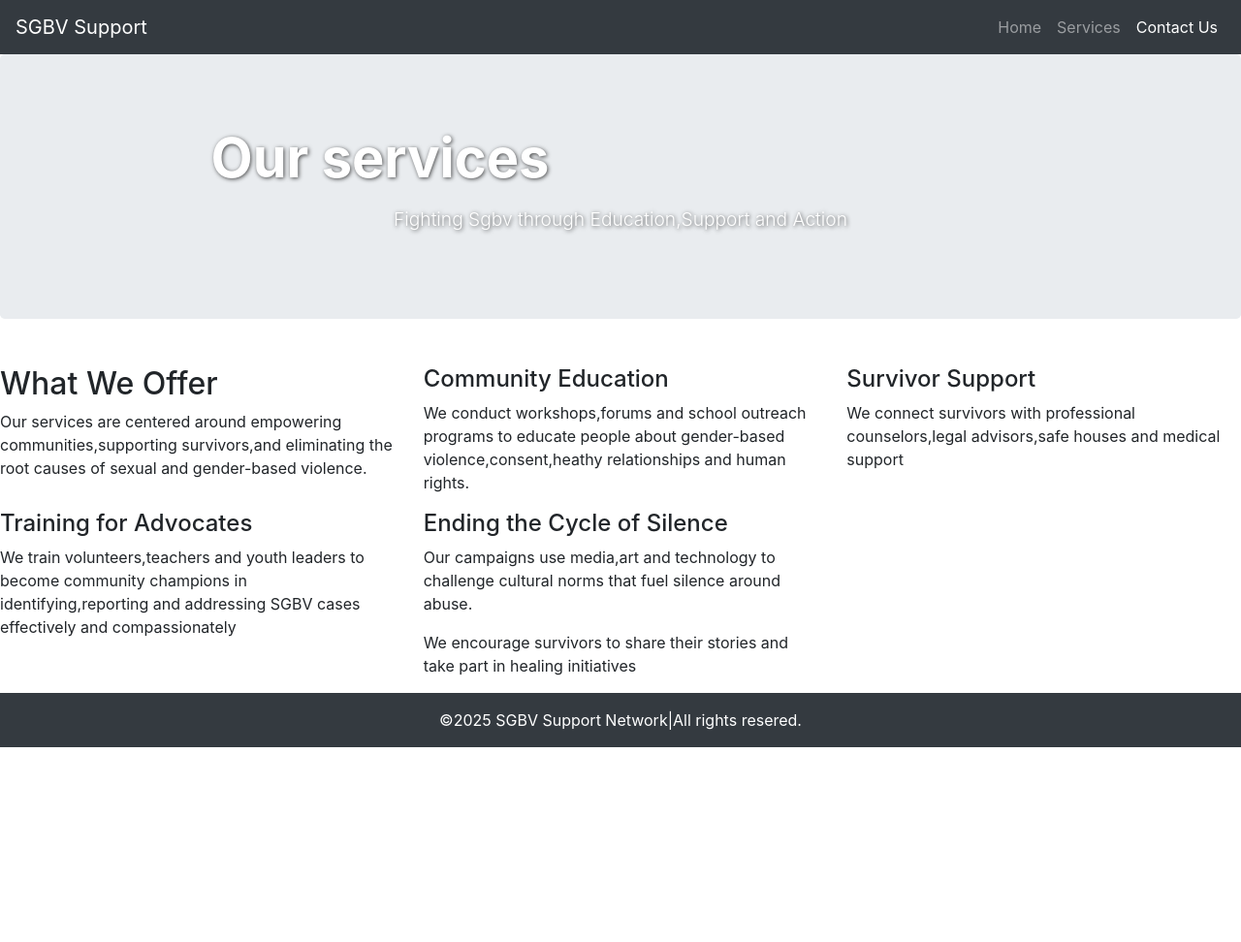
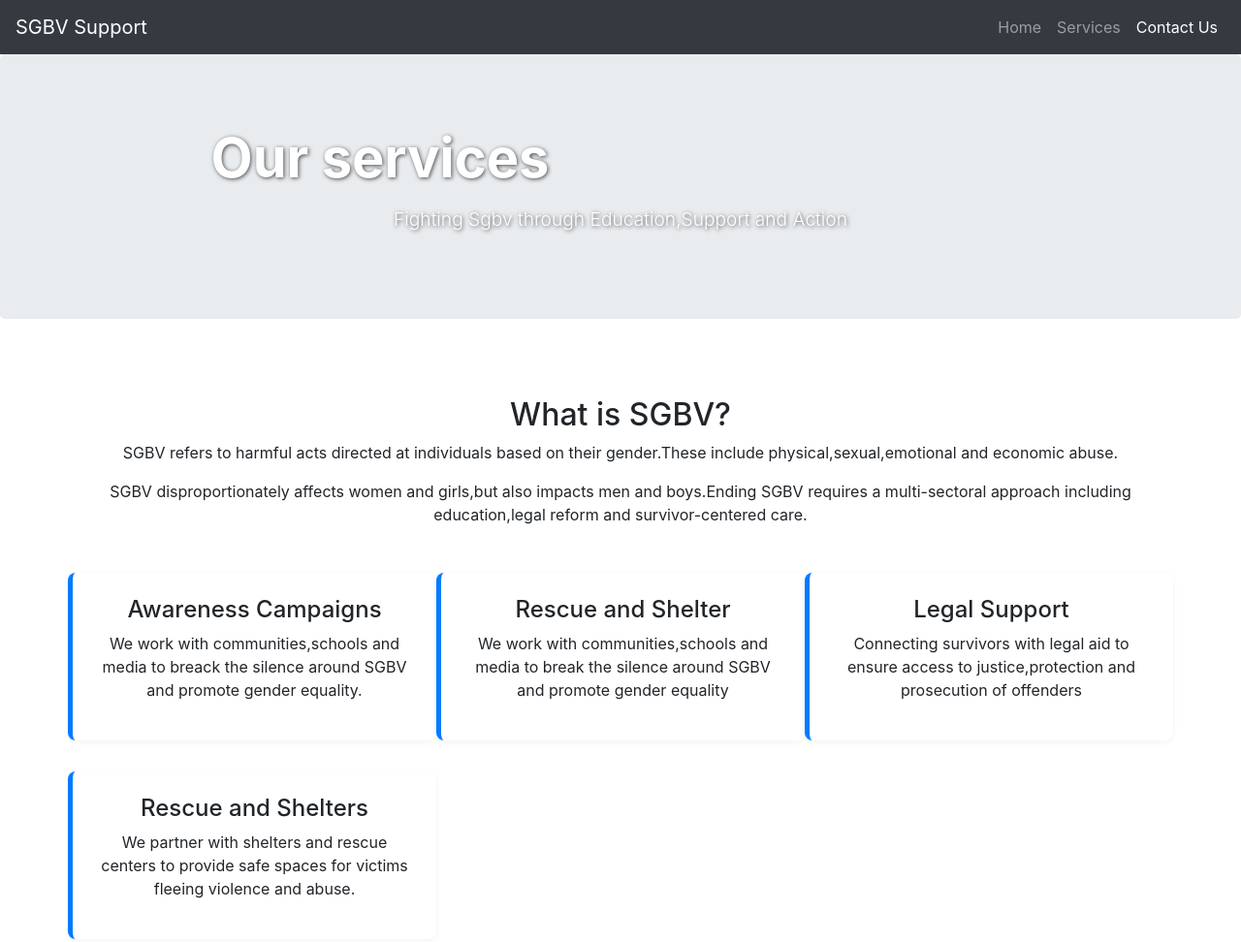
Before and after one commit to turirandy/gbv, a plain HTML site: page service.html in a window 1280 px wide. Shown: the top 972 px of the page at 97% size. Before the commit the page ends 800 px from the top, so only its background shows below. Drawn offline with nearby package versions, Linux system fonts and the light colour scheme.

Commit message:
Update service.html

```diff
--- a/service.html
+++ b/service.html
@@ -29,28 +29,28 @@
     <h1 class="display-4">Our services</h1>
     <p class="lead">Fighting Sgbv through Education,Support and Action</p>
 </header>
-<!--Info Section-->
+<!-- Info Section -->
+ <section class="container text-center py-5">
+    <h2>What is SGBV?</h2>
+    <p>SGBV refers to harmful acts directed at individuals based on their gender.These include physical,sexual,emotional and economic abuse.</p>
+    <p>SGBV disproportionately affects women and girls,but also impacts men and boys.Ending SGBV requires a multi-sectoral approach including education,legal reform and survivor-centered care.</p>
     <div class="row mt-5">
         <div class="col-md-4">
-        <h2>What We Offer</h2>
-        <p>Our services are centered around empowering communities,supporting survivors,and eliminating the root causes of sexual and gender-based violence.</p>
+            <h4>Awareness Campaigns</h4>
+            <p>We work with communities,schools and media to breack the silence around SGBV and promote gender equality.</p>
         </div>
         <div class="col-md-4">
-        <h4>Community Education</h4>
-        <p>We conduct workshops,forums and school outreach programs to educate people about gender-based violence,consent,heathy relationships and human rights.</p>
+            <h4>Rescue and Shelter</h4>
+            <P>We work with communities,schools and media to break the silence around SGBV and promote gender equality</P>
         </div>
         <div class="col-md-4">
-        <h4>Survivor Support</h4>
-        <p>We connect survivors with professional counselors,legal advisors,safe houses and medical support</p>
+            <h4>Legal Support</h4>
+            <p>Connecting survivors with legal aid to ensure access to justice,protection and prosecution of offenders</p>
         </div>
         <div class="col-md-4">
-        <h4>Training for Advocates</h4>
-        <p>We train volunteers,teachers and youth leaders to become community champions in identifying,reporting and addressing SGBV cases effectively and compassionately</p>
+            <h4>Rescue and Shelters</h4>
+            <p>We partner with shelters and rescue centers to provide safe spaces for victims fleeing violence and abuse.</p>
         </div>
-    <div class="col-md-4">
-        <h4>Ending the Cycle of Silence</h4>
-        <p>Our campaigns use media,art and technology to challenge cultural norms that fuel silence around abuse.</p>
-        <p>We encourage survivors to share their stories and take part in healing initiatives</p>
     </div>
 </div>
 <!--Footer-->
```
Lines whose indentation alone changed are shown as unchanged.
